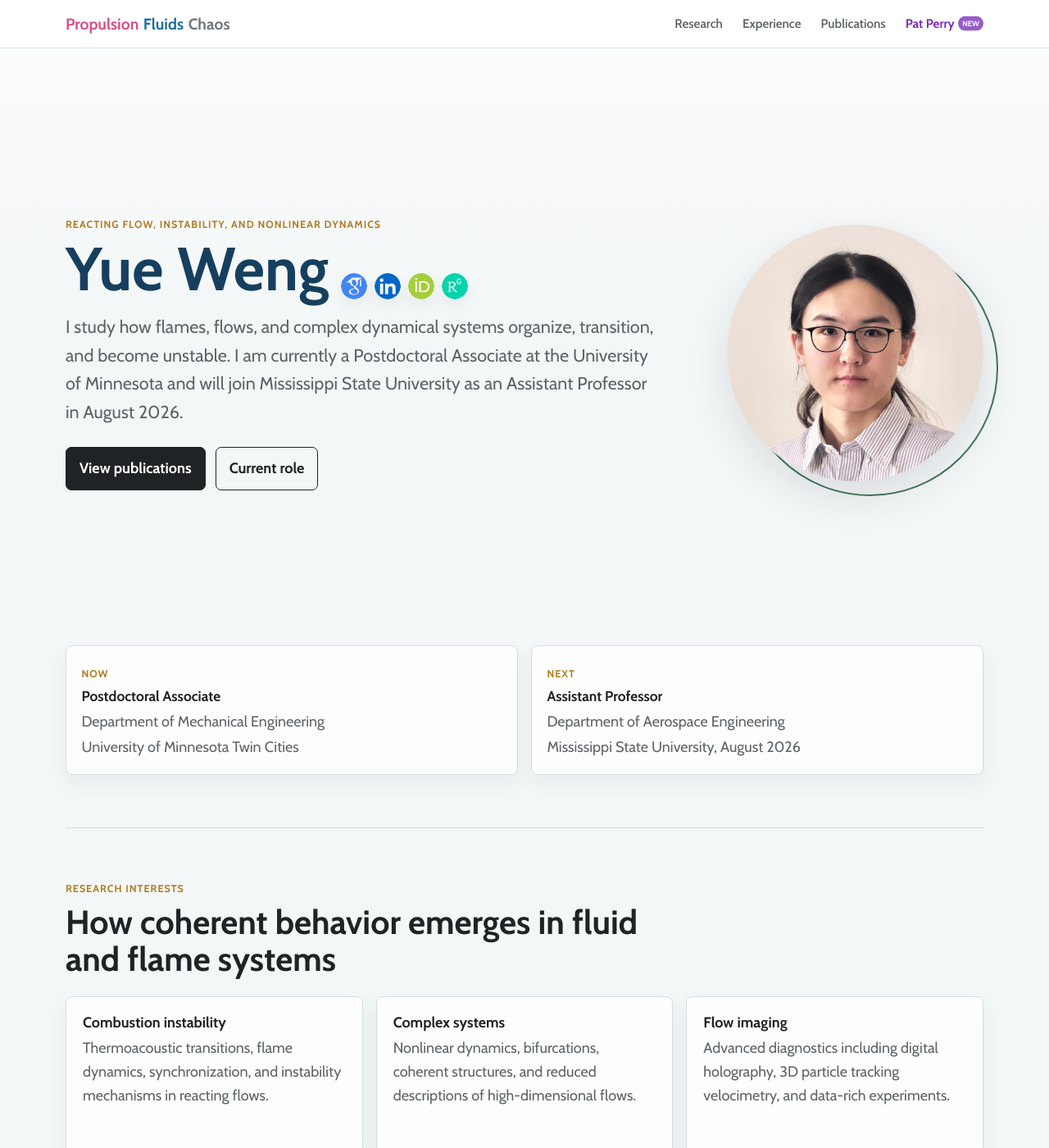
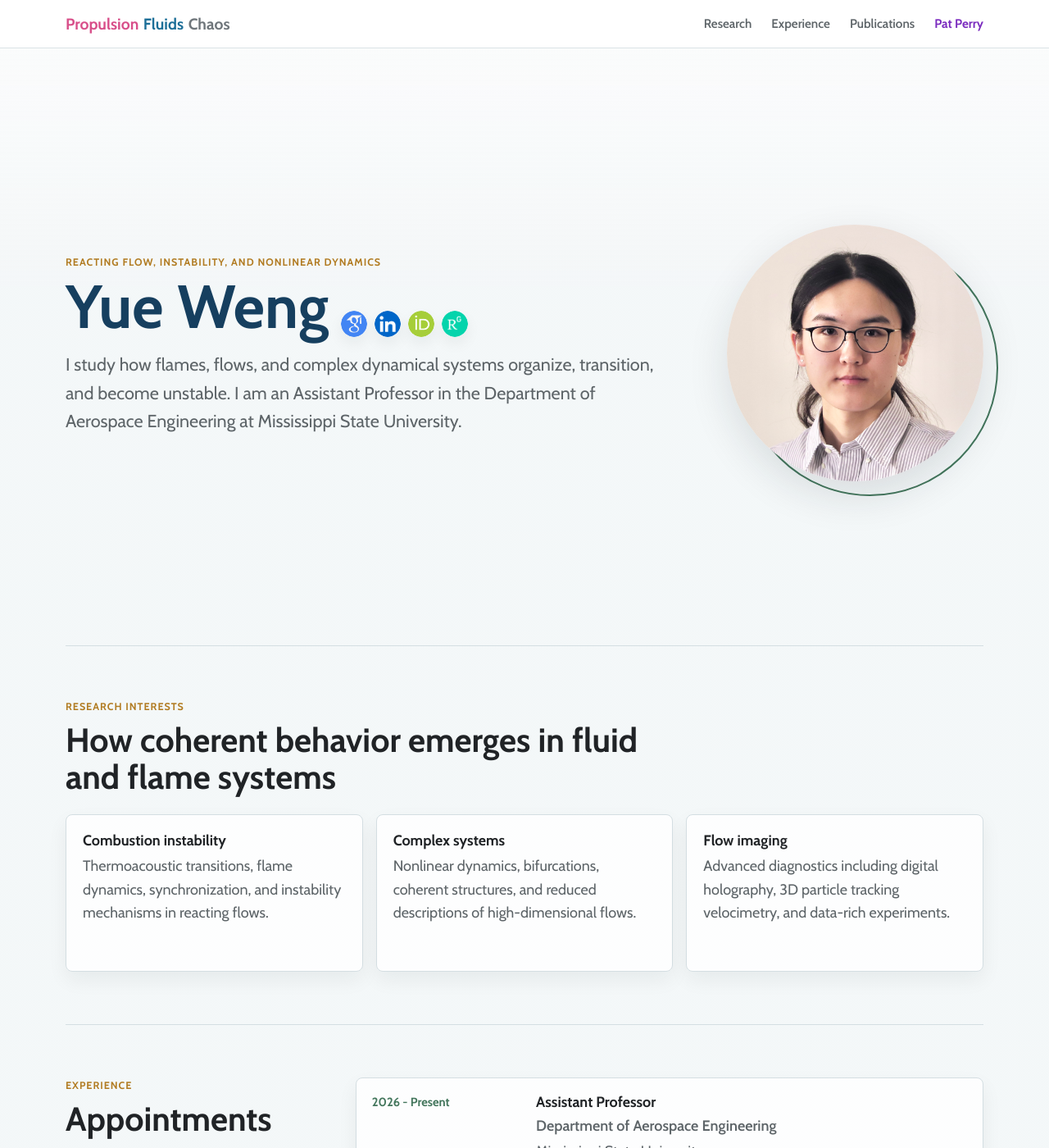
Before and after one commit to weng-yue/weng-yue.github.io, a Jekyll site: the page built from index.md, in a window 1280 px wide and 1400 px high. Shown: the whole window at 82% size. Built offline with Jekyll 4.4.1, drawn with Linux system fonts in a browser that asks for light colours; some of the changed text lies outside the part shown.

Commit message:
Updated role, MSU

```diff
--- a/Gemfile
+++ b/Gemfile
@@ -4,3 +4,4 @@ gem "jekyll", "~> 4.3.2"
 gem "minima", "~> 2.5"
 
 gem "jekyll-theme-cayman"
+gem "jekyll-theme-cayman"
--- a/_layouts/default.html
+++ b/_layouts/default.html
@@ -23,7 +23,7 @@
         <a href="#research">Research</a>
         <a href="#experience">Experience</a>
         <a href="#publications">Publications</a>
-        <a class="nav-new" href="#perry">Pat Perry <span>New</span></a>
+        <a class="nav-new" href="#perry">Pat Perry</a>
       </nav>
     </header>
     <main class="page-shell">
--- a/assets/css/custom.css
+++ b/assets/css/custom.css
@@ -108,21 +108,6 @@ a:hover {
   color: #5a189a;
 }
 
-.site-nav .nav-new span {
-  display: inline-grid;
-  min-height: 1.1rem;
-  place-items: center;
-  padding: 0.08rem 0.32rem;
-  border-radius: 999px;
-  background: #7b2cbf;
-  color: #fff;
-  font-size: 0.58rem;
-  font-weight: 800;
-  line-height: 1;
-  text-transform: uppercase;
-  animation: new-blink 1.35s ease-in-out infinite;
-}
-
 .page-shell {
   width: min(1120px, calc(100% - 2rem));
   margin: 0 auto;
@@ -196,44 +181,6 @@ h3 {
   color: var(--muted);
   font-size: clamp(1.1rem, 2vw, 1.35rem);
   max-width: 68ch;
-}
-
-.hero-actions {
-  display: flex;
-  flex-wrap: wrap;
-  gap: 0.75rem;
-  margin-top: 1.6rem;
-}
-
-.button {
-  display: inline-flex;
-  align-items: center;
-  justify-content: center;
-  min-height: 2.75rem;
-  padding: 0.7rem 1rem;
-  border: 1px solid var(--text);
-  border-radius: 7px;
-  background: var(--text);
-  color: #fff;
-  font-weight: 700;
-  text-decoration: none;
-}
-
-.button:hover {
-  background: var(--blue);
-  border-color: var(--blue);
-  color: #fff;
-}
-
-.button.secondary {
-  background: transparent;
-  color: var(--text);
-}
-
-.button.secondary:hover {
-  background: var(--surface-soft);
-  border-color: var(--line);
-  color: var(--text);
 }
 
 .social-links {
@@ -317,25 +264,15 @@ h3 {
   object-position: 50% 28%;
 }
 
-.snapshot,
 .research-grid {
   display: grid;
   gap: 1rem;
-}
-
-.snapshot {
-  grid-template-columns: repeat(2, minmax(0, 1fr));
 }
 
 .research-grid {
   grid-template-columns: repeat(3, minmax(0, 1fr));
 }
 
-.snapshot {
-  margin-bottom: 4rem;
-}
-
-.snapshot > div,
 .research-grid article,
 .timeline article,
 .publication-list li,
@@ -346,31 +283,11 @@ h3 {
   box-shadow: 0 10px 24px rgba(24, 35, 40, 0.06);
 }
 
-.snapshot > div {
-  min-height: 9rem;
-  padding: 1.15rem;
-}
-
-.snapshot strong {
-  display: block;
-  margin-bottom: 0.2rem;
-  font-size: 1.08rem;
-}
-
-.snapshot p,
 .research-grid p,
 .timeline p,
 .publication-list,
 .personal-note p {
   color: var(--muted);
-}
-
-.snapshot p {
-  margin-bottom: 0.15rem;
-}
-
-.snapshot p:last-child {
-  margin-bottom: 0;
 }
 
 .section {
@@ -560,19 +477,6 @@ h3 {
   }
 }
 
-@keyframes new-blink {
-  0%,
-  100% {
-    opacity: 1;
-    transform: translateY(0);
-  }
-
-  50% {
-    opacity: 0.45;
-    transform: translateY(-1px);
-  }
-}
-
 @media (max-width: 780px) {
   body {
     font-size: 17px;
@@ -595,7 +499,6 @@ h3 {
   }
 
   .hero,
-  .snapshot,
   .research-grid,
   .two-column,
   .timeline article,
@@ -635,7 +538,6 @@ h3 {
     transform: none;
   }
 
-  .site-nav .nav-new span,
   .pat-pop {
     animation-duration: 1ms;
     animation-iteration-count: 1;
@@ -648,10 +550,6 @@ h3 {
     font-size: 0.88rem;
   }
 
-  .button {
-    width: 100%;
-  }
-
   .publication-list li {
     padding-right: 0.85rem;
   }
--- a/index.md
+++ b/index.md
@@ -25,32 +25,12 @@ title: "Yue Weng"
     </div>
     <p class="lead">
       I study how flames, flows, and complex dynamical systems organize, transition, and become unstable.
-      I am currently a Postdoctoral Associate at the University of Minnesota and will join Mississippi State
-      University as an Assistant Professor in August 2026.
+      I am an Assistant Professor in the Department of Aerospace Engineering at Mississippi State University.
     </p>
-    <div class="hero-actions" aria-label="Primary links">
-      <a class="button" href="#publications">View publications</a>
-      <a class="button secondary" href="#experience">Current role</a>
-    </div>
   </div>
   <figure class="portrait">
     <img src="/resources/pic_25_2.jpg" alt="Portrait of Yue Weng">
   </figure>
-</section>
-
-<section class="snapshot" aria-label="Professional snapshot">
-  <div>
-    <span class="label">Now</span>
-    <strong>Postdoctoral Associate</strong>
-    <p>Department of Mechanical Engineering</p>
-    <p>University of Minnesota Twin Cities</p>
-  </div>
-  <div>
-    <span class="label">Next</span>
-    <strong>Assistant Professor</strong>
-    <p>Department of Aerospace Engineering</p>
-    <p>Mississippi State University, August 2026</p>
-  </div>
 </section>
 
 <section id="research" class="section">
@@ -81,7 +61,7 @@ title: "Yue Weng"
   </div>
   <div class="timeline">
     <article>
-      <div class="timeline-date">Aug. 2026 <span>(Incoming)</span></div>
+      <div class="timeline-date">2026 - Present</div>
       <div>
         <h3>Assistant Professor</h3>
         <p class="timeline-unit">Department of Aerospace Engineering</p>
@@ -89,10 +69,9 @@ title: "Yue Weng"
       </div>
     </article>
     <article>
-      <div class="timeline-date">2024 - Present</div>
+      <div class="timeline-date">2024 - 2026</div>
       <div>
         <h3>Postdoctoral Associate</h3>
-        <p class="timeline-unit">Department of Mechanical Engineering</p>
         <p>University of Minnesota Twin Cities</p>
       </div>
     </article>
```
Also changed, not shown: other parts of index.md (+3 -3 lines).
